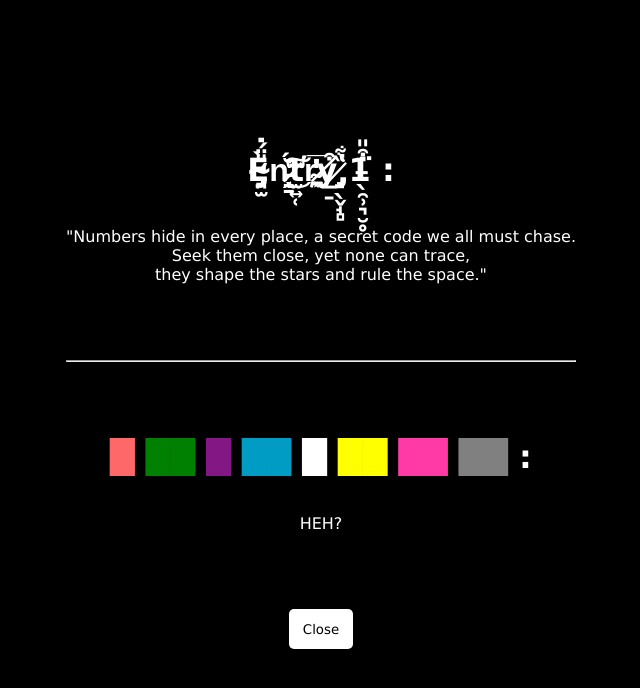
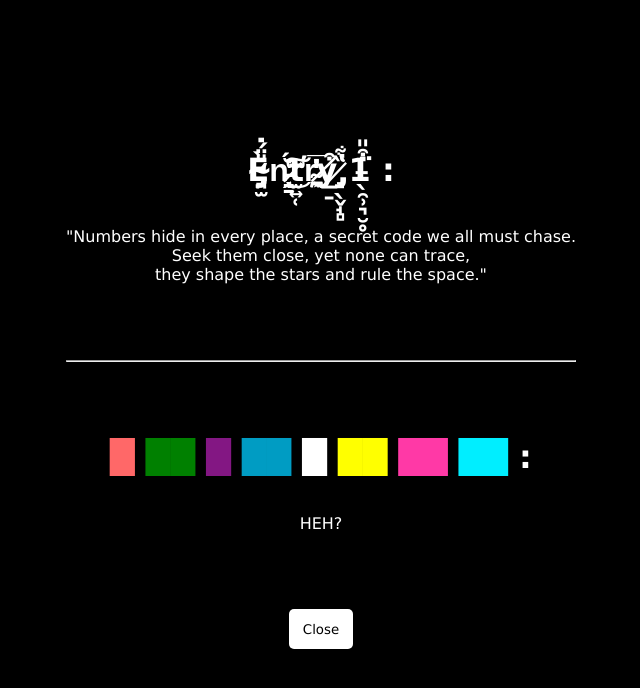
Before and after one commit to VonLagata/SherlockFinalTesting, a plain HTML site: page vault.html in a window 1280 px wide. Both pictures are taken after a click on the button 640 px from the left and 1680 px from the top of the page. Shown: the part 1000-1688 px from the top of the page, without its empty margins (319-959 px from the left). Drawn offline with Linux system fonts and the light colour scheme.

Commit message:
Update vault.html

```diff
--- a/vault.html
+++ b/vault.html
@@ -61,7 +61,7 @@
                 <span style="color: white;">█ </span>
                 <span style="color: yellow;">██ </span>
                 <span style="color: rgb(255, 57, 166);">██ </span>
-                <span style="color: gray;">██ </span>:
+                <span style="color: rgb(0, 238, 255);">██ </span>:
             </h1><br><br>
             <p>HEH?</p><br><br><br><br>
             <button class="modal-close" id="closeModal">Close</button>
@@ -80,4 +80,5 @@
     <!-- JAVA SCRIPT -->
     <script src="open-vault.js"></script>
 </body>
+
 </html>
```
